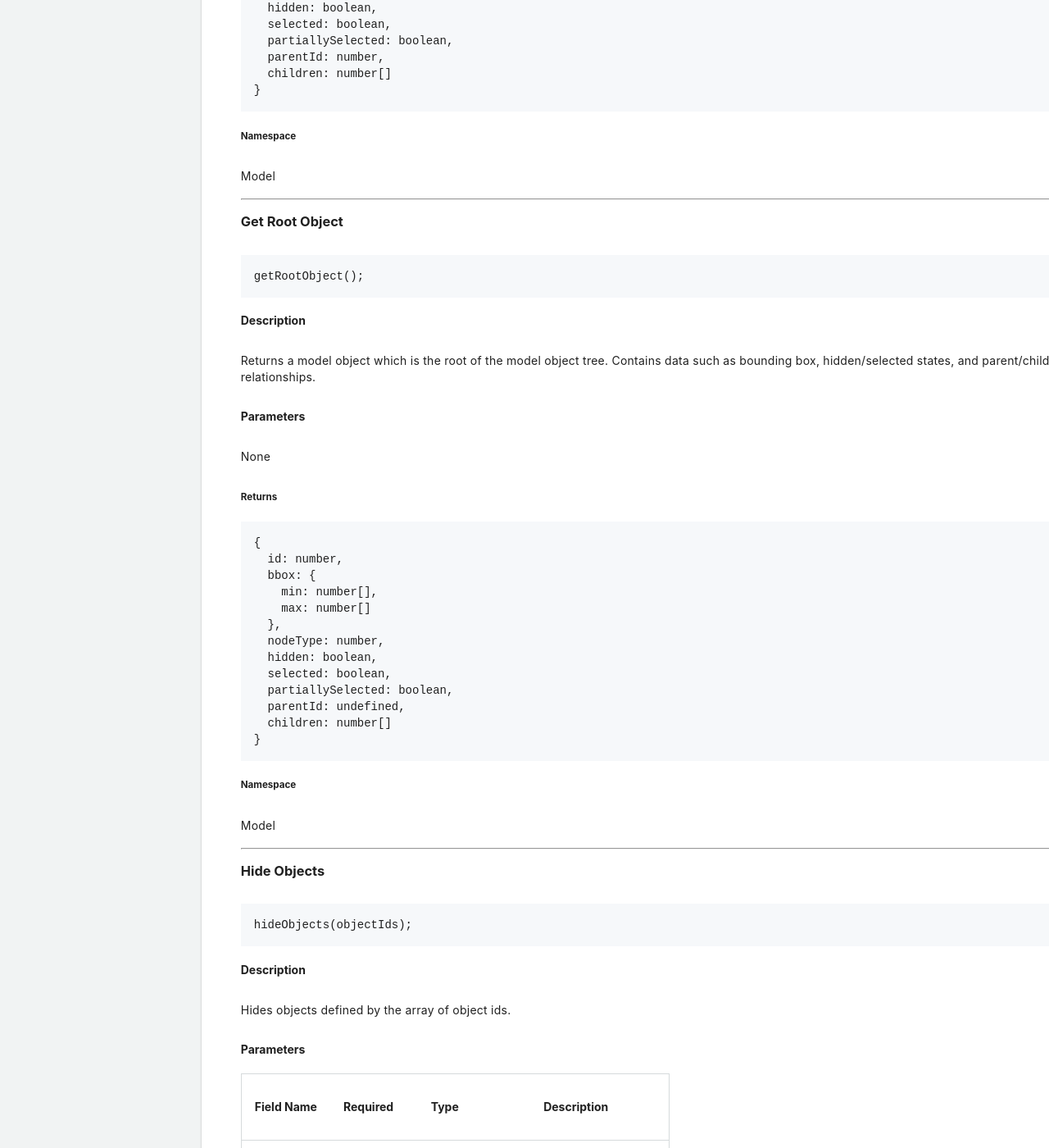
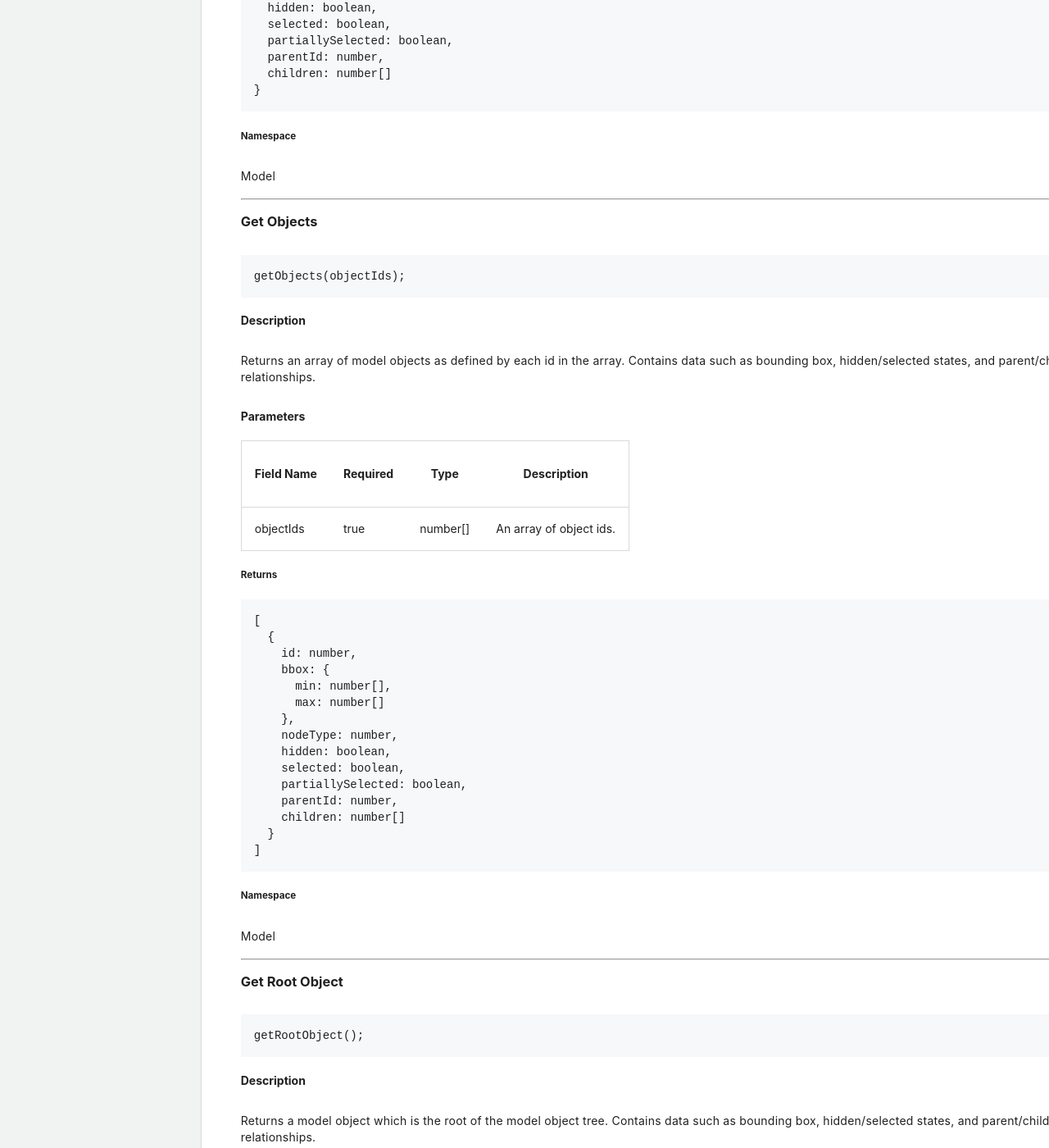
Before and after one commit to procore/documentation, a Jekyll site: the page built from bim_webviewer/bim_web_viewer.md, in a window 1280 px wide and 1400 px high, scrolled down 42453 px. Shown: the whole window at 82% size. Built offline with Jekyll 4.4.1, drawn with Linux system fonts in a browser that asks for light colours; comment, search, counter and statistics services are not loaded.

Commit message:
Re-adding getObjects documentation under getObject

````diff
--- a/bim_webviewer/bim_web_viewer.md
+++ b/bim_webviewer/bim_web_viewer.md
@@ -2073,6 +2073,51 @@ Returns a model object with the given id. Contains data such as bounding box, hi
   parentId: number,
   children: number[]
 }
+```
+
+##### Namespace
+
+Model
+
+---
+
+
+### Get Objects
+
+<p class="heading-link-container"><a class="heading-link" href="#get-objects"></a></p>
+
+```js
+getObjects(objectIds);
+```
+
+#### Description
+
+Returns an array of model objects as defined by each id in the array. Contains data such as bounding box, hidden/selected states, and parent/child relationships.
+
+#### Parameters
+
+| Field Name | Required | Type | Description |
+| - | - | - | - |
+| objectIds | true | number[] | An array of object ids. |
+
+##### Returns
+
+```js
+[
+  {
+    id: number,
+    bbox: {
+      min: number[],
+      max: number[]
+    },
+    nodeType: number,
+    hidden: boolean,
+    selected: boolean,
+    partiallySelected: boolean,
+    parentId: number,
+    children: number[]
+  }
+]
 ```
 
 ##### Namespace
````
